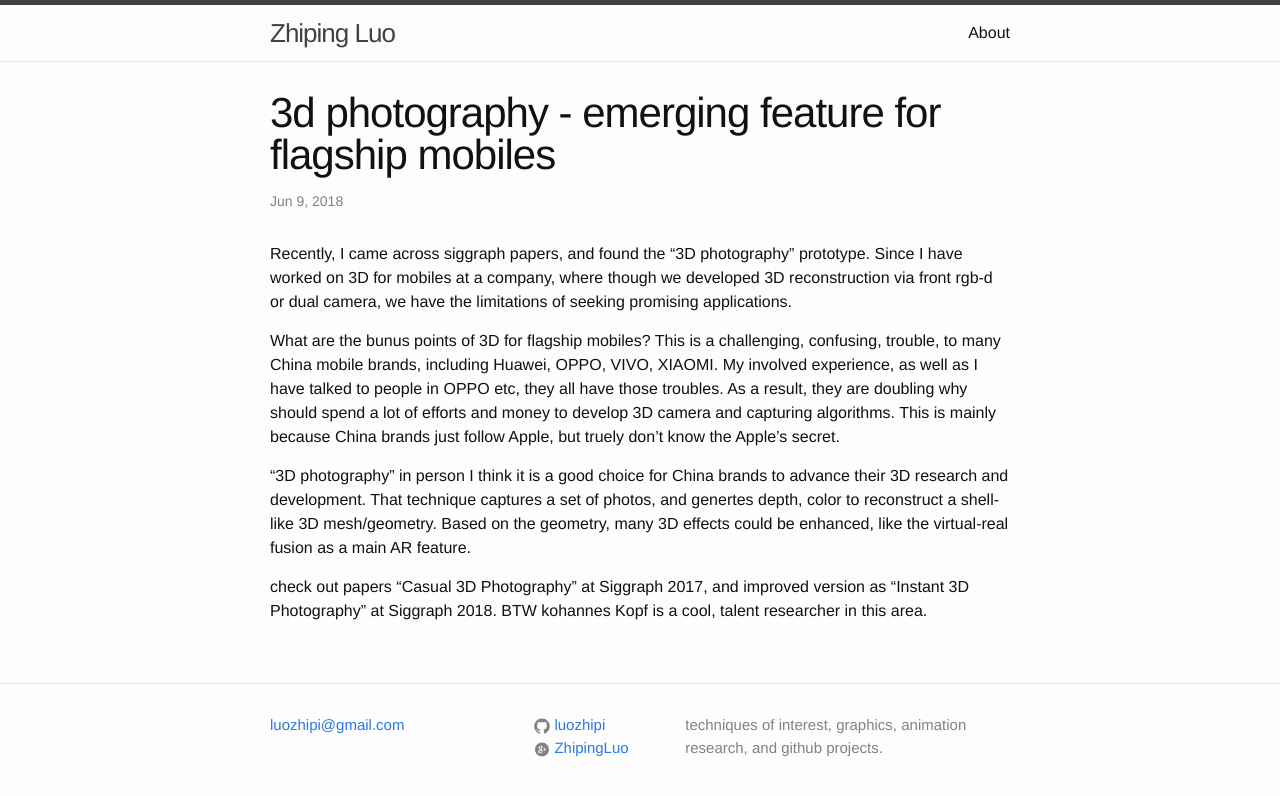
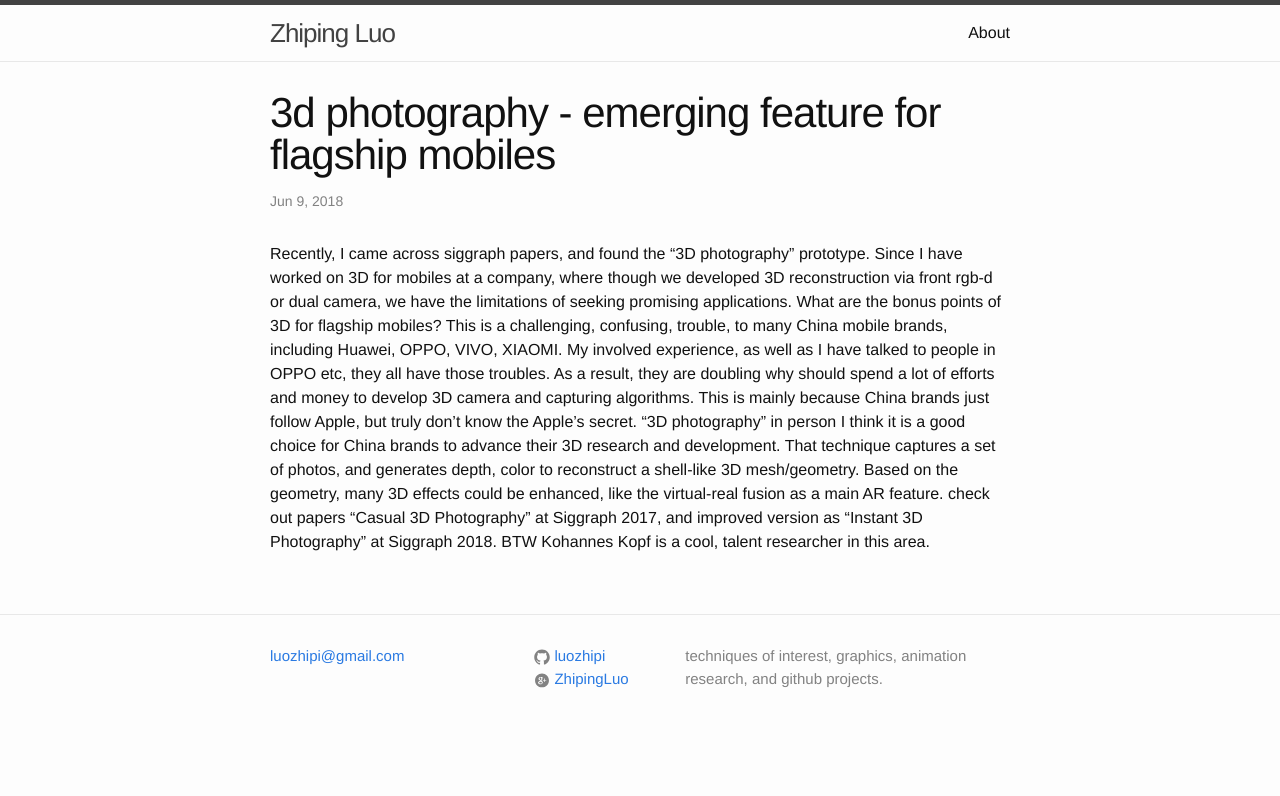
Before and after one commit to luozhipi/luozhipi.github.io, a Jekyll site: the page built from _posts/2018-06-09-3d-photography.markdown, in a window 1280 px wide. Shown: the top 796 px of the page. Built offline with Jekyll 4.4.1, drawn with Linux system fonts in a browser that asks for light colours.

Commit message:
Update 2018-06-09-3d-photography.markdown

```diff
--- a/_posts/2018-06-09-3d-photography.markdown
+++ b/_posts/2018-06-09-3d-photography.markdown
@@ -5,15 +5,7 @@ date:   2018-06-09 14:25:28
 categories: graphics
 ---
 
-Recently, I came across siggraph papers, and found the "3D photography" prototype. Since I have worked on 3D for mobiles at a company, where though we
-developed 3D reconstruction via front rgb-d or dual camera, we have the limitations of seeking promising applications.
-
-What are the bunus points of 3D for flagship mobiles? This is a challenging, confusing, trouble, to many China mobile brands, including Huawei, OPPO, VIVO, XIAOMI.
-My involved experience, as well as I have talked to people in OPPO etc, they all have those troubles. As a result, they are doubling why should spend a lot of efforts and money
-to develop 3D camera and capturing algorithms. This is mainly because China brands just follow Apple, but truely don't know the Apple's secret.
-
-"3D photography" in person I think it is a good choice for China brands to advance their 3D research and development. That technique captures a set of
-photos, and genertes depth, color to reconstruct a shell-like 3D mesh/geometry. Based on the geometry, many 3D effects could be enhanced, like the virtual-real
-fusion as a main AR feature.
-
-check out papers "Casual 3D Photography" at Siggraph 2017, and improved version as "Instant 3D Photography" at Siggraph 2018. BTW kohannes Kopf is a cool, talent researcher in this area.
+Recently, I came across siggraph papers, and found the "3D photography" prototype. Since I have worked on 3D for mobiles at a company, where though we developed 3D reconstruction via front rgb-d or dual camera, we have the limitations of seeking promising applications.
+What are the bonus points of 3D for flagship mobiles? This is a challenging, confusing, trouble, to many China mobile brands, including Huawei, OPPO, VIVO, XIAOMI. My involved experience, as well as I have talked to people in OPPO etc, they all have those troubles. As a result, they are doubling why should spend a lot of efforts and money to develop 3D camera and capturing algorithms. This is mainly because China brands just follow Apple, but truly don't know the Apple's secret.
+"3D photography" in person I think it is a good choice for China brands to advance their 3D research and development. That technique captures a set of photos, and generates depth, color to reconstruct a shell-like 3D mesh/geometry. Based on the geometry, many 3D effects could be enhanced, like the virtual-real fusion as a main AR feature.
+check out papers "Casual 3D Photography" at Siggraph 2017, and improved version as "Instant 3D Photography" at Siggraph 2018. BTW Kohannes Kopf is a cool, talent researcher in this area.
```
